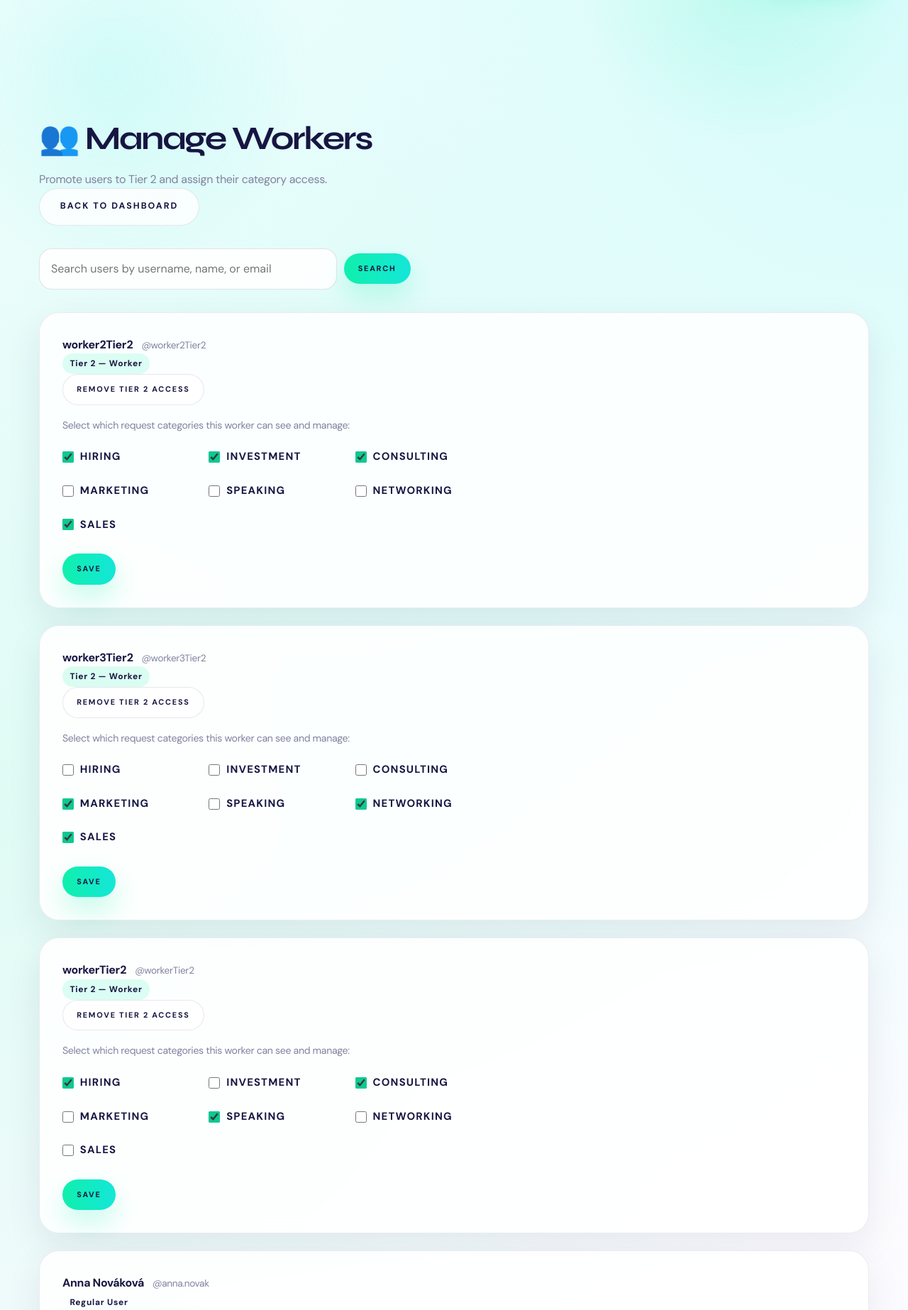
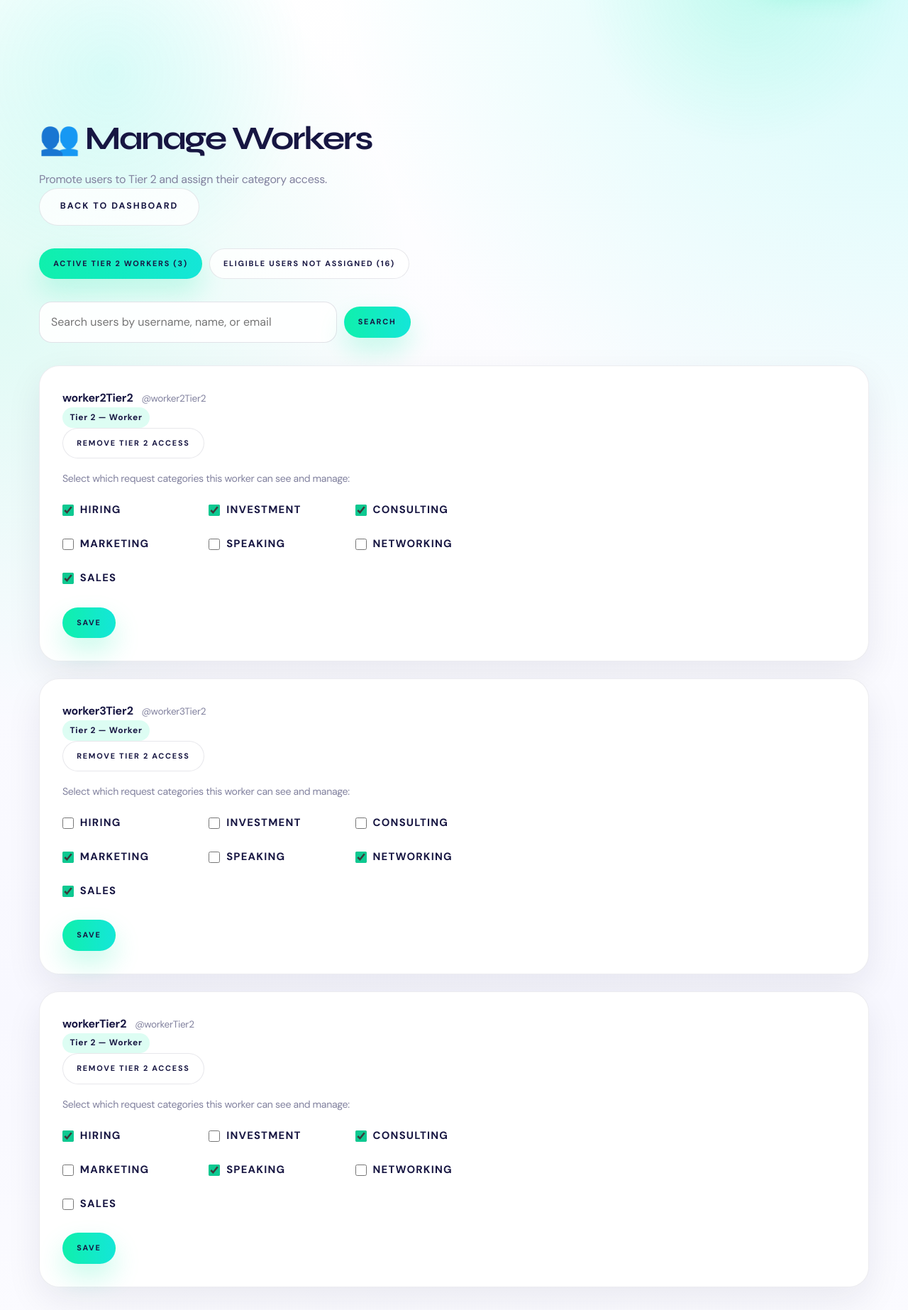
Before and after one commit to Lukrex/hackathon2026, a Django app: page /workers/ in a window 1280 px wide. Shown: the part 89-1935 px from the top of the page at 71% size. Run offline with Django 4.2, Linux system fonts and the light colour scheme; a user stored in the database is signed in; data comes from the database, SQL or seed files in the repository; both versions use the stored data as it was after the commit.

Commit message:
rozdelenie tier2 workers stranky +bug fix

```diff
--- a/server/templates/manage_workers.html
+++ b/server/templates/manage_workers.html
@@ -13,7 +13,23 @@
             <a href="{% url 'dashboard' %}" class="btn btn-outline">Back to Dashboard</a>
         </div>
 
+        <div class="worker-filters mb-4">
+            <a
+                href="{% url 'admin_manage_workers' %}?filter=tier2{% if search_query %}&q={{ search_query|urlencode }}{% endif %}"
+                class="btn btn-sm {% if worker_filter == 'tier2' %}btn-primary{% else %}btn-outline{% endif %}"
+            >
+                Active Tier 2 Workers ({{ tier2_total }})
+            </a>
+            <a
+                href="{% url 'admin_manage_workers' %}?filter=non_tier2{% if search_query %}&q={{ search_query|urlencode }}{% endif %}"
+                class="btn btn-sm {% if worker_filter == 'non_tier2' %}btn-primary{% else %}btn-outline{% endif %}"
+            >
+                Eligible Users Not Assigned ({{ non_tier2_total }})
+            </a>
+        </div>
+
         <form method="get" class="worker-search mb-4">
+            <input type="hidden" name="filter" value="{{ worker_filter }}">
             <input
                 type="text"
                 name="q"
@@ -23,7 +39,7 @@
             >
             <button type="submit" class="btn btn-sm btn-primary">Search</button>
             {% if search_query %}
-            <a href="{% url 'admin_manage_workers' %}" class="btn btn-sm btn-outline">Clear</a>
+            <a href="{% url 'admin_manage_workers' %}?filter={{ worker_filter }}" class="btn btn-sm btn-outline">Clear</a>
             {% endif %}
         </form>
 
@@ -105,6 +121,23 @@
     gap: 0;
 }
 
+.workers-list .card {
+    background: #ffffff;
+    backdrop-filter: none;
+    -webkit-backdrop-filter: none;
+}
+
+.workers-list .card:hover {
+    transform: none;
+    box-shadow: var(--shadow-soft);
+}
+
+.worker-filters {
+    display: flex;
+    gap: 0.6rem;
+    flex-wrap: wrap;
+}
+
 .worker-search {
     display: flex;
     gap: 0.6rem;
--- a/server/views.py
+++ b/server/views.py
@@ -1300,8 +1300,19 @@ def admin_manage_workers(request):
     """Tier 1: manage Tier 2 role and category assignments."""
     from django.contrib.auth.models import User as DjangoUser
     search_query = (request.GET.get('q') or '').strip()
+    worker_filter = (request.GET.get('filter') or 'tier2').strip().lower()
+    if worker_filter not in {'tier2', 'non_tier2'}:
+        worker_filter = 'tier2'
 
     users_qs = DjangoUser.objects.filter(is_superuser=False)
+    tier2_total = users_qs.filter(is_staff=True).count()
+    non_tier2_total = users_qs.filter(is_staff=False).count()
+
+    if worker_filter == 'tier2':
+        users_qs = users_qs.filter(is_staff=True)
+    else:
+        users_qs = users_qs.filter(is_staff=False)
+
     if search_query:
         users_qs = users_qs.filter(
             Q(username__icontains=search_query)
@@ -1327,6 +1338,9 @@ def admin_manage_workers(request):
         'workers': workers,
         'all_categories': all_categories,
         'search_query': search_query,
+        'worker_filter': worker_filter,
+        'tier2_total': tier2_total,
+        'non_tier2_total': non_tier2_total,
     })
 
 
```
Also changed, not shown: db.sqlite3.
